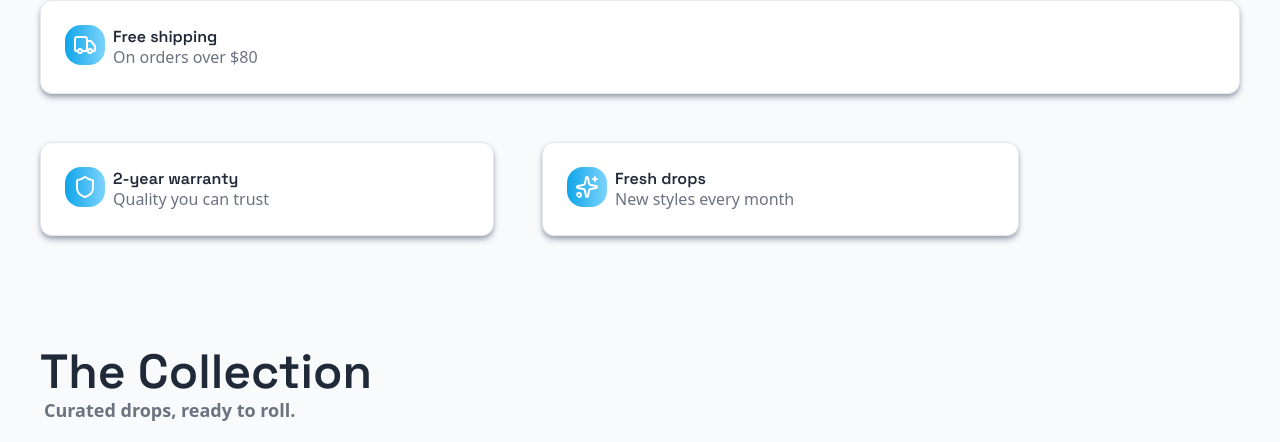
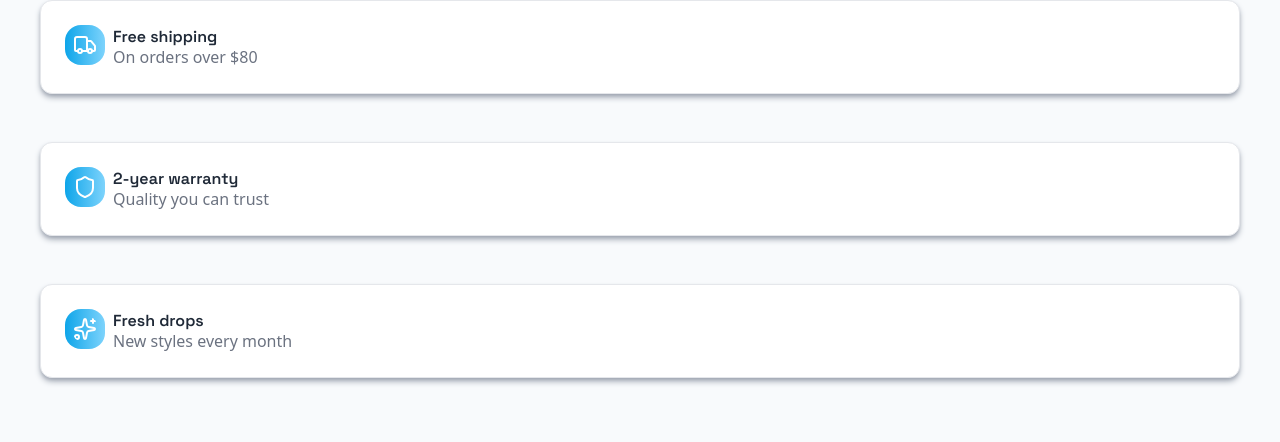
Before and after one commit to sabuka0101/UrbanIndustry, a website: page index.html in a window 1280 px wide. Shown: the part 886-1328 px from the top of the page. Drawn offline with nearby package versions, Linux system fonts and the light colour scheme; a web font is replaced by a local one.

Commit message:
Update index.html

```diff
--- a/index.html
+++ b/index.html
@@ -119,7 +119,7 @@
         </div>
       </div>
       <div
-        class="bg-white shadow-md shadow-gray-400 border rounded-xl p-6 pr-56 flex max-sm:pr-[10.5rem]"
+        class="bg-white shadow-md shadow-gray-400 border rounded-xl p-6 pr-56 flex w-full"
       >
         <i
           data-lucide="shield"
@@ -133,7 +133,7 @@
         </div>
       </div>
       <div
-        class="bg-white shadow-md shadow-gray-400 border rounded-xl p-6 pr-56 flex max-sm:pr-[9.1rem]"
+        class="bg-white shadow-md shadow-gray-400 border rounded-xl p-6 pr-56 flex w-full"
       >
         <i
           data-lucide="sparkles"
```
